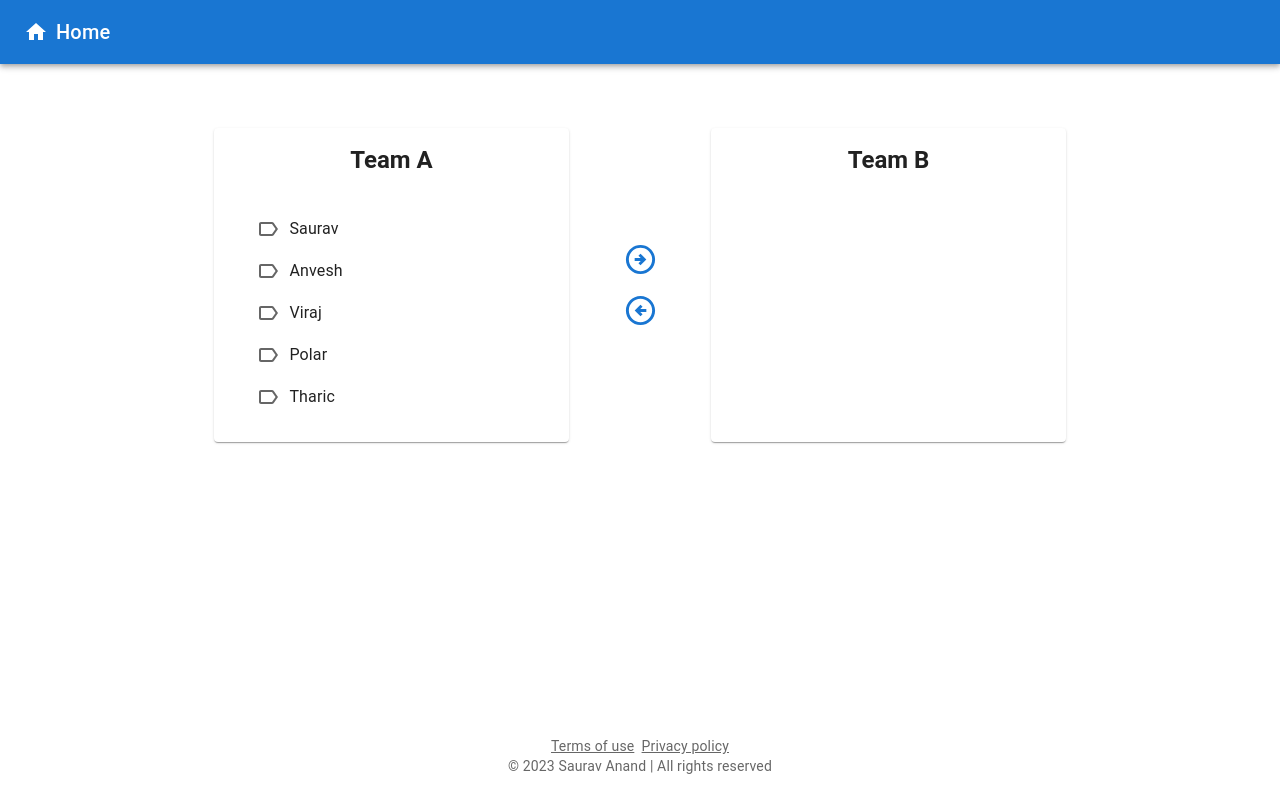
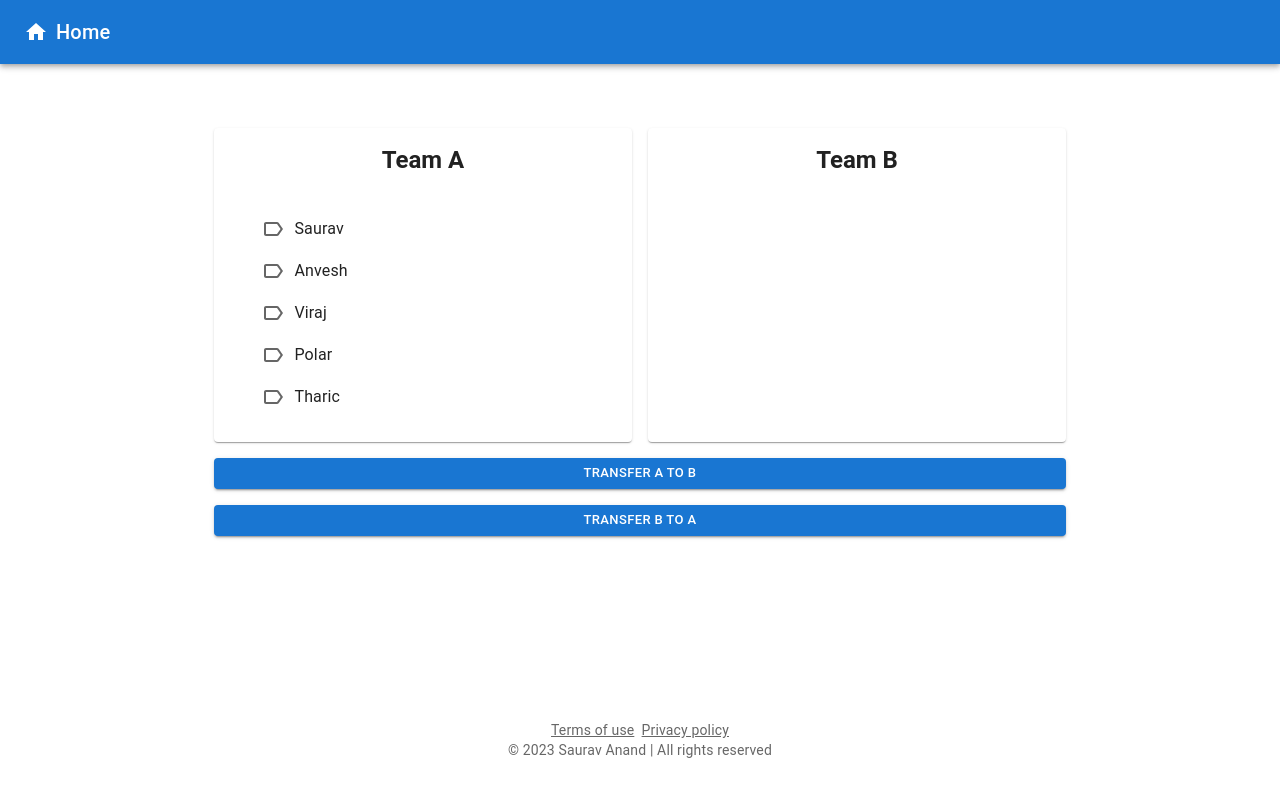
Before and after one commit to sauravanand195/todo-next, a Next.js app: page /swapper in a window 1280 px wide. Shown: the top 812 px of the page. Built offline with nearby package versions, Linux system fonts and the light colour scheme.

Commit message:
swapper updated

```diff
--- a/pages/swapper.js
+++ b/pages/swapper.js
@@ -1,62 +1,78 @@
-import { Box, Card, CardContent, CardHeader, Checkbox, Container, FormControlLabel, FormGroup, Grid, IconButton, Typography } from "@mui/material";
+import { Button, Card, CardContent, CardHeader, Checkbox, Container, FormControlLabel, FormGroup, Grid, IconButton, Stack, Typography } from "@mui/material";
 import LabelOutlinedIcon from '@mui/icons-material/LabelOutlined';
 import LabelIcon from '@mui/icons-material/Label';
-import ArrowCircleRightOutlinedIcon from '@mui/icons-material/ArrowCircleRightOutlined';
-import ArrowCircleLeftOutlinedIcon from '@mui/icons-material/ArrowCircleLeftOutlined';
 import AppNavBar from "../components/appNavBar";
 import FooterTodo from "../components/footerTodo";
+import { useState } from "react";
 
 const Swapper = () => {
-    let contentA = ['Saurav', 'Anvesh', 'Viraj', 'Polar', 'Tharic']
-    let contentB = []
+    const [team, setTeam] = useState([
+        { name: 'Saurav', state: false },
+        { name: 'Anvesh', state: false },
+        { name: 'Viraj', state: false },
+        { name: 'Polar', state: false },
+        { name: 'Tharic', state: false }
+    ])
+    const [teamB, setTeamB] = useState([])
+
+    const updateSelection = (ind, val, e) => {
+        let tm = team
+        tm[ind].state = e.checked
+        setTeam(tm)
+    }
+
+    const modifyTeams = () => {
+        let sel = [], rem = []
+        rem = team.filter(i => { if (i.state === true) sel.push(i); else return true })
+        setTeamB([...teamB, ...sel]); setTeam(rem)
+    }
 
     return (
         <div>
             <AppNavBar label="Home" />
             <Container maxWidth="md" sx={{ minHeight: '78vh' }}>
-                <Grid container pt={8}>
-                    <Grid item md={5} sm={5} xs={5}>
+                <Grid container pt={8} spacing={2}>
+                    <Grid item md={6} sm={6} xs={6}>
                         <Card sx={{ height: '100%', display: 'flex', flexDirection: 'column' }}>
                             <CardHeader title={<Typography variant="h5" sx={{ fontWeight: "bold", textAlign: "center" }}>Team A</Typography>} />
                             <CardContent sx={{ flexGrow: 1, ml: '8%' }}>
-                                {contentA.map((val, ind) =>
-                                    <FormGroup key={ind}>
+                                {team.map((val, ind) => {
+                                    return (<FormGroup key={ind}>
+                                        <FormControlLabel control={<Checkbox
+                                            id="checkbox-elem"
+                                            onChange={(e) => updateSelection(ind, val, e.target)}
+                                            icon={<LabelOutlinedIcon />}
+                                            checkedIcon={<LabelIcon />}
+                                        />} label={val.name} />
+                                    </FormGroup>)
+                                })}
+                            </CardContent>
+                        </Card>
+                    </Grid>
+                    <Grid item md={6} sm={6} xs={6}>
+                        <Card sx={{ height: '100%', display: 'flex', flexDirection: 'column' }}>
+                            <CardHeader title={<Typography variant="h5" sx={{ fontWeight: "bold", textAlign: "center" }}>Team B</Typography>} />
+                            <CardContent>
+                                {teamB.map((val, ind) => {
+                                    return (<FormGroup key={ind}>
                                         <FormControlLabel control={<Checkbox
                                             onChange={() => {}}
                                             icon={<LabelOutlinedIcon />}
                                             checkedIcon={<LabelIcon />}
-                                        />} label={val} />
-                                    </FormGroup>
-                                )}
-                            </CardContent>
-                        </Card>
-                    </Grid>
-                    <Grid container md={2} sm={2} xs={2} alignItems="center" justifyContent="center">
-                        <Box sx={{ display: "flex", flexDirection: "column" }}>
-                            <IconButton><ArrowCircleRightOutlinedIcon color="primary" fontSize="large" /></IconButton>
-                            <IconButton><ArrowCircleLeftOutlinedIcon color="primary" fontSize="large" /></IconButton>
-                        </Box>
-                    </Grid>
-                    <Grid item md={5} sm={5} xs={5}>
-                        <Card sx={{ height: '100%', display: 'flex', flexDirection: 'column' }}>
-                            <CardHeader title={<Typography variant="h5" sx={{ fontWeight: "bold", textAlign: "center" }}>Team B</Typography>} />
-                            <CardContent>
-                                {contentB.map((val, ind) =>
-                                    <FormGroup key={ind}>
-                                        <FormControlLabel control={<Checkbox
-                                            onChange={() => {}}
-                                            icon={<LabelOutlinedIcon />}
-                                            checkedIcon={<LabelIcon />}
-                                        />} label={val} />
-                                    </FormGroup>
-                                )}
+                                        />} label={val.name} />
+                                    </FormGroup>)
+                                })}
                             </CardContent>
                         </Card>
                     </Grid>
                 </Grid>
+                <Stack sx={{ pt: 2 }} direction="column" justifyContent="center" spacing={2}>
+                    <Button variant="contained" size="small" onClick={() => { modifyTeams() }}>Transfer A to B</Button>
+                    <Button variant="contained" size="small">Transfer B to A</Button>
+                </Stack>
             </Container >
             <FooterTodo />
-        </div>
+        </div >
     );
 }
 
```
